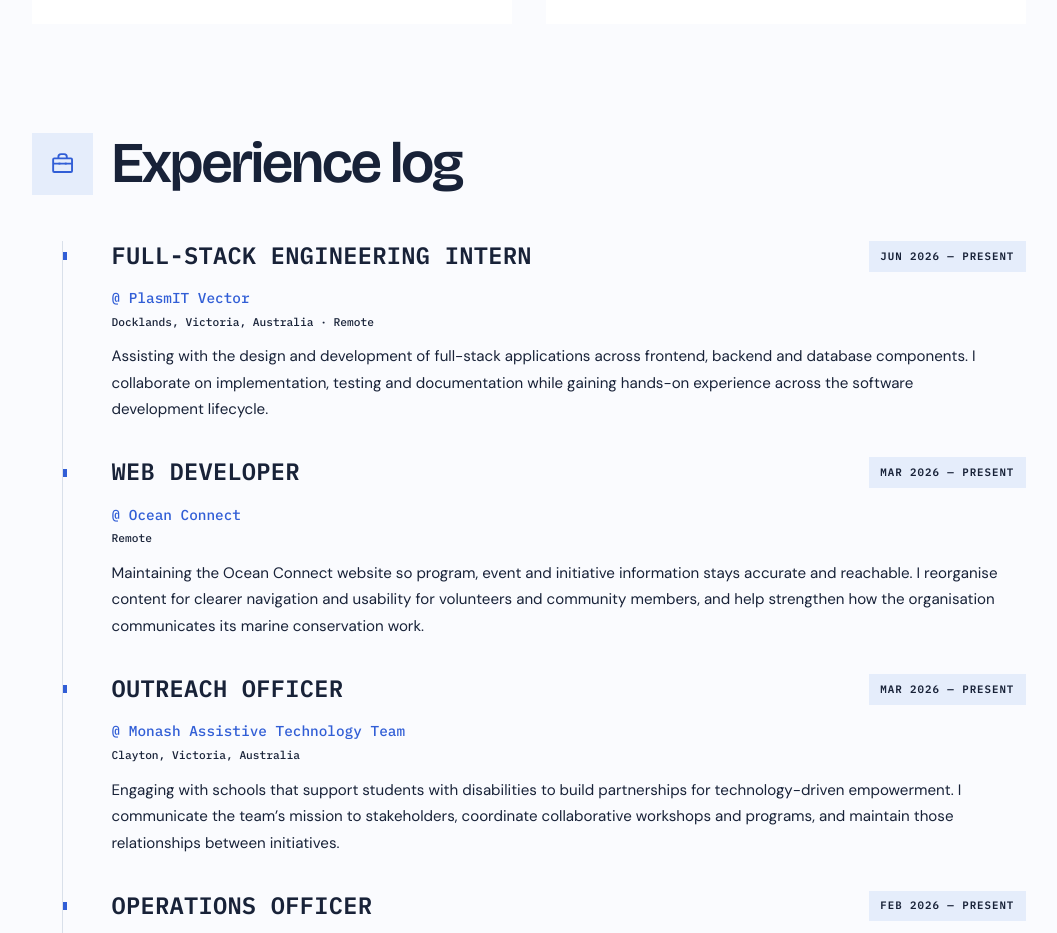
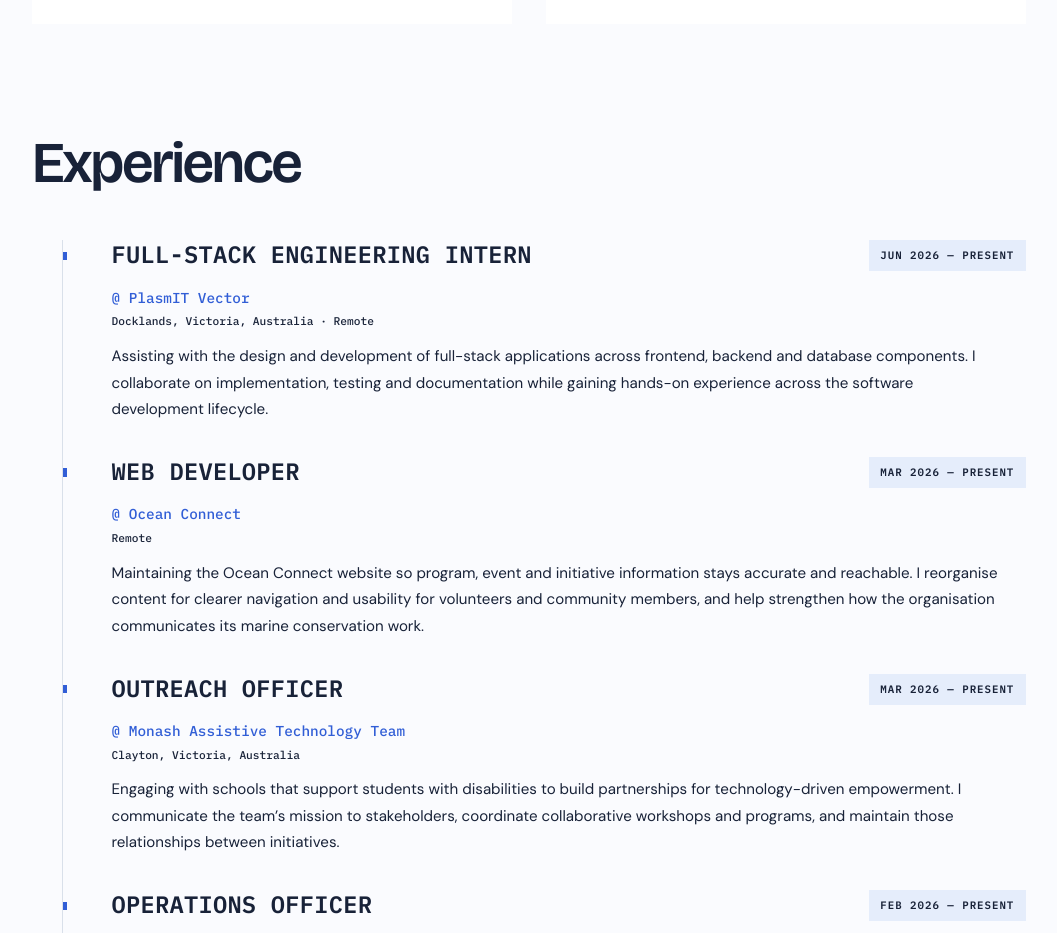
Before and after one commit to pjrus/p-jain-dev, a SvelteKit app: page / in a window 1280 px wide. Shown: the part 1723-2656 px from the top of the page, without its empty margins (111-1168 px from the left). Built offline with nearby package versions, Linux system fonts and the light colour scheme.

Commit message:
refactor: simplify experience section layout and update timeline geometry

```diff
--- a/src/routes/+page.svelte
+++ b/src/routes/+page.svelte
@@ -207,15 +207,7 @@
 
 <section class="experience shell section" id="experience">
   <div class="experience-heading" data-reveal="section-heading">
-    <span class="experience-icon" aria-hidden="true">
-      <svg viewBox="0 0 24 24" width="28" height="28" fill="none">
-        <path d="M8 7V5.5A2.5 2.5 0 0 1 10.5 3h3A2.5 2.5 0 0 1 16 5.5V7M4 7h16a1 1 0 0 1 1 1v11a1 1 0 0 1-1 1H4a1 1 0 0 1-1-1V8a1 1 0 0 1 1-1Z" stroke="currentColor" stroke-width="1.8" />
-        <path d="M3 12h18M9 11v2M15 11v2" stroke="currentColor" stroke-width="1.8" />
-      </svg>
-    </span>
-    <div>
-      <h2>Experience log</h2>
-    </div>
+    <h2>Experience</h2>
   </div>
 
   <div class="experience-list" data-reveal="experience-rail">
--- a/src/styles/experience.css
+++ b/src/styles/experience.css
@@ -3,33 +3,20 @@
 }
 
 .experience-heading {
-  display: flex;
-  align-items: center;
   margin-bottom: var(--heading-space);
-  gap: var(--exp-gap);
 }
 
-.experience-icon {
-  display: grid;
-  width: var(--exp-icon);
-  height: var(--exp-icon);
-  flex: 0 0 auto;
-  place-items: center;
-  background: var(--tint);
-  color: var(--primary);
-}
-
-/* Rail runs down the centre line of the heading icon. */
+/* Keep the rail and role content aligned beneath the heading. */
 .experience-list {
   position: relative;
-  margin-left: calc(var(--exp-icon) / 2 - 0.5px);
+  margin-left: calc(var(--exp-rail-offset) / 2 - 0.5px);
   border-left: 1px solid var(--line);
 }
 
 /* Item text lands on the same x as the heading text (icon + gap). */
 .experience-item {
   position: relative;
-  padding: 0 0 clamp(2rem, 3vw, 3rem) calc(var(--exp-icon) / 2 + var(--exp-gap) - 0.5px);
+  padding: 0 0 clamp(2rem, 3vw, 3rem) calc(var(--exp-rail-offset) / 2 + var(--exp-gap) - 0.5px);
 }
 
 .experience-item:last-child {
--- a/src/styles/tokens.css
+++ b/src/styles/tokens.css
@@ -71,8 +71,8 @@
   --accent-bar: 2px;
   --accent-bar-gap: 1rem;
 
-  /* Experience timeline: rail sits on the icon's centre line -------------- */
-  --exp-icon: 4.25rem;
+  /* Experience timeline geometry ------------------------------------------ */
+  --exp-rail-offset: 4.25rem;
   --exp-gap: 1.25rem;
   --exp-role: clamp(1.2rem, 2.2vw, 1.65rem);
   --exp-marker: 0.85rem;
@@ -111,7 +111,7 @@
   :root {
     --section-space: 3.25rem;
     --heading-space: clamp(1.75rem, 7vw, 2.75rem);
-    --exp-icon: 2.5rem;
+    --exp-rail-offset: 2.5rem;
     --exp-gap: 0.75rem;
   }
 }
```
